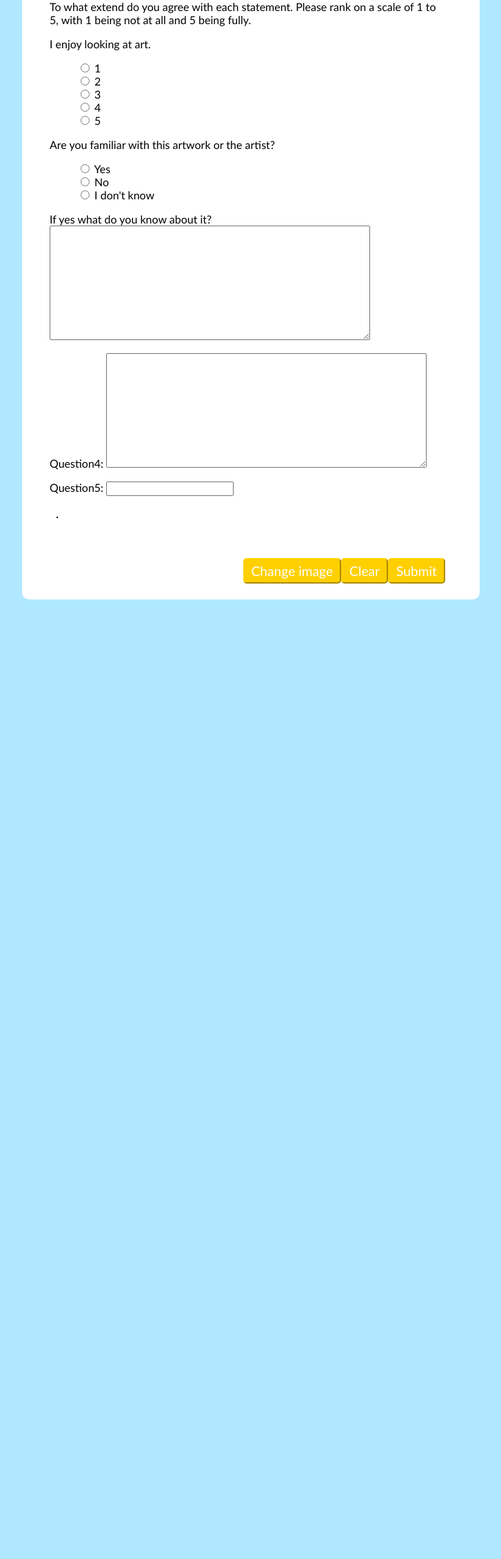
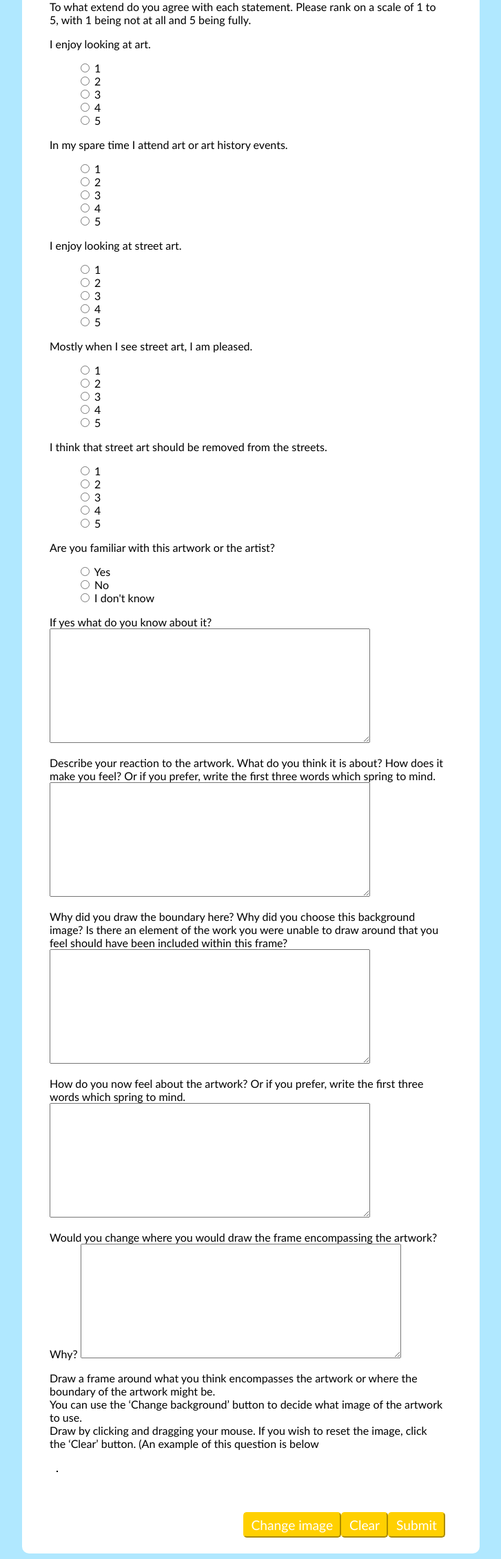
Before and after one commit to estellehlustiksmith/Survey-Project, a Django app: page /questionnaire in a window 1280 px wide. Shown: the part 231-2491 px from the top of the page at 69% size, without its empty margins (276-1003 px from the left). Before the commit the page ends 1100 px from the top, so only its background shows below. Run offline with Django 3.2, Linux system fonts and the light colour scheme.

Commit message:
added in some q

```diff
--- a/questionnaire/forms.py
+++ b/questionnaire/forms.py
@@ -9,18 +9,49 @@ class ResponseForm(forms.ModelForm):
         label='I enjoy looking at art.',
         widget=forms.RadioSelect(choices=NUMBERS))
 
+    question2 = forms.CharField(
+        label='In my spare time I attend art or art history events.',
+        widget=forms.RadioSelect(choices=NUMBERS))
+
+    question3 = forms.CharField(
+        label='I enjoy looking at street art.',
+        widget=forms.RadioSelect(choices=NUMBERS))
+
+    question4 = forms.CharField(
+    label='Mostly when I see street art, I am pleased.',
+    widget=forms.RadioSelect(choices=NUMBERS))
+
+    question5 = forms.CharField(
+    label='I think that street art should be removed from the streets.',
+    widget=forms.RadioSelect(choices=NUMBERS))
+
     CHOICES = [('Y','Yes'),('N','No'),('IDK',"I don't know")]
-    question2 = forms.CharField(
+    question6 = forms.CharField(
         label='Are you familiar with this artwork or the artist?',
         widget=forms.RadioSelect(choices=CHOICES))
 
-    question3 = forms.CharField(label='If yes what do you know about it?',
+    question7 = forms.CharField(label='If yes what do you know about it?',
         widget=forms.Textarea(attrs={'rows':10,'cols':60}))
 
-    question4 = forms.CharField(widget=forms.Textarea(attrs={'rows':10,'cols':60}))
+    question8 = forms.CharField(
+        label='Describe your reaction to the artwork. What do you think it is about? How does it make you feel? Or if you prefer, write the first three words which spring to mind.',
+        widget=forms.Textarea(attrs={'rows':10,'cols':60}))
+
+    question9 = forms.CharField(
+        label='Why did you draw the boundary here? Why did you choose this background image? Is there an element of the work you were unable to draw around that you feel should have been included within this frame?',
+        widget=forms.Textarea(attrs={'rows':10,'cols':60}))
+
+    question10= forms.CharField(
+        label='How do you now feel about the artwork? Or if you prefer, write the first three words which spring to mind.',
+        widget=forms.Textarea(attrs={'rows':10,'cols':60}))
+
+    question11= forms.CharField(
+    label='Would you change where you would draw the frame encompassing the artwork? Why?',
+        widget=forms.Textarea(attrs={'rows':10,'cols':60}))
+
     class Meta:
         model = Response
-        fields = ('question1','question2','question3','question4','question5', 'drawing')
+        fields = ('question1','question2','question3','question4','question5','question6','question7','question8','question9','question10','question11','drawing')
         widgets = {'drawing': forms.HiddenInput()}#
 
 class Consent(forms.ModelForm):
--- a/questionnaire/models.py
+++ b/questionnaire/models.py
@@ -7,6 +7,12 @@ class Response(models.Model):
     question3 = models.CharField(max_length=1028)
     question4 = models.CharField(max_length=1028)
     question5 = models.CharField(max_length=1028)
+    question6 = models.CharField(max_length=1028)
+    question7 = models.CharField(max_length=1028)
+    question8 = models.CharField(max_length=1028)
+    question9 = models.CharField(max_length=1028)
+    question10 = models.CharField(max_length=1028)
+    question11 = models.CharField(max_length=1028)
 
     drawing = models.CharField(max_length=1000000000)
 
--- a/questionnaire/templates/questionnaire/landing_page.html
+++ b/questionnaire/templates/questionnaire/landing_page.html
@@ -30,7 +30,7 @@
         <p><b>3. Do I have to take part?</b><br>No.  You can ask questions about the research before deciding whether or not to participate by contacting estelle.hlustik-smith@st-annes.ox.ac.uk. If you do agree to participate, you may withdraw from the study at any time, without giving a reason, by closing your web browser window before pressing submit or advising the researchers of this decision.</p>
         <p><b>4. What will happen to me if I take part in the research?</b><br>If you are happy to take part in the research please read the consent form carefully, tick the associated checkboxes and press ‘Accept and Continue’ to proceed to the survey. The survey will take 5-15 mins, depending on the length of your responses. </p>
         <p><b>5. Are there any potential risks in taking part?</b><br>There are no potential risks in taking part. </p>
-        <p><b>6. Are there any benefits in taking part?</b><br>There will be no direct benefit to you from taking part in this research. </p>
+        <p><b>6. Are there any benefits in taking part?</b><br>There will be no direct benefits, however, hopefully you will find it an interesting exercise.</p>
         <p><b>7. What happens to the data provided? </b><br>The information you provide as part of the study is the research data.  Any research data from which you can be identified is known as personal data. We will minimise our use of personal data in the study as much as possible. If you chose to provide personal data as part of your responses, you will be anonymised, with identifying information stored separately from the rest of the response. All data will be stored securely and confidentially in encrypted and password protected folders on the University of Oxford servers. The researcher and supervisor will have access to all research data. Anonymised direct quotes may be used in the write up. All research data and records will be stored for at least 3 years after publication or public release of the work of the research.</p>
         <p><b>8. Will the research be published?</b><br>The research will be written up as a thesis. On successful submission of the thesis, it will be deposited both in print and online in the University archives, to facilitate its use in future research. The thesis will be openly accessible. </p>
         <p><b>9. Who is organising and funding the research? </b><br>The project is organised and self-funded by Estelle Hlustik-Smith, an undergraduate student at the School of Geography and the Environment at the University of Oxford and supervised by Dr Janet Banfield.</p>
--- a/questionnaire/templates/questionnaire/response_form.html
+++ b/questionnaire/templates/questionnaire/response_form.html
@@ -8,6 +8,10 @@
     <p>To what extend do you agree with each statement. Please rank on a scale of 1 to 5, with 1 being not at all and 5 being fully.</p>
     <form method="POST" class="ResponseForm">{% csrf_token %}
         {{ form.as_p }}
+        <p>Draw a frame around what you think encompasses the artwork or where the boundary of the artwork might be.
+            <br>You can use the ‘Change background’ button to decide what image of the artwork to use.
+            <br>Draw by clicking and dragging your mouse. If you wish to reset the image, click the ‘Clear’ button. (An example of this question is below
+            </p>
         <div id="canvas-holder">
             <canvas id="canvas"></canvas>
         </div>
```
